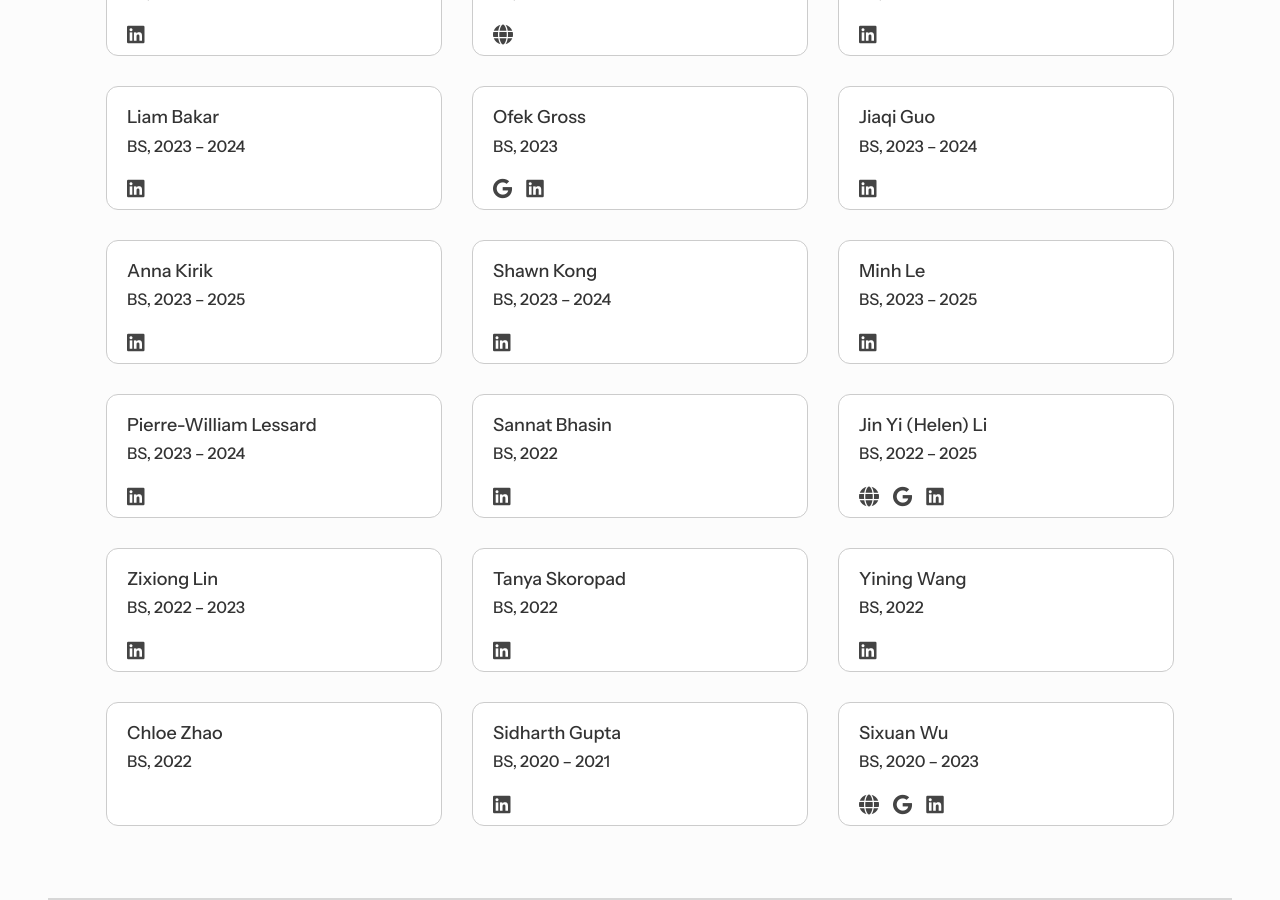
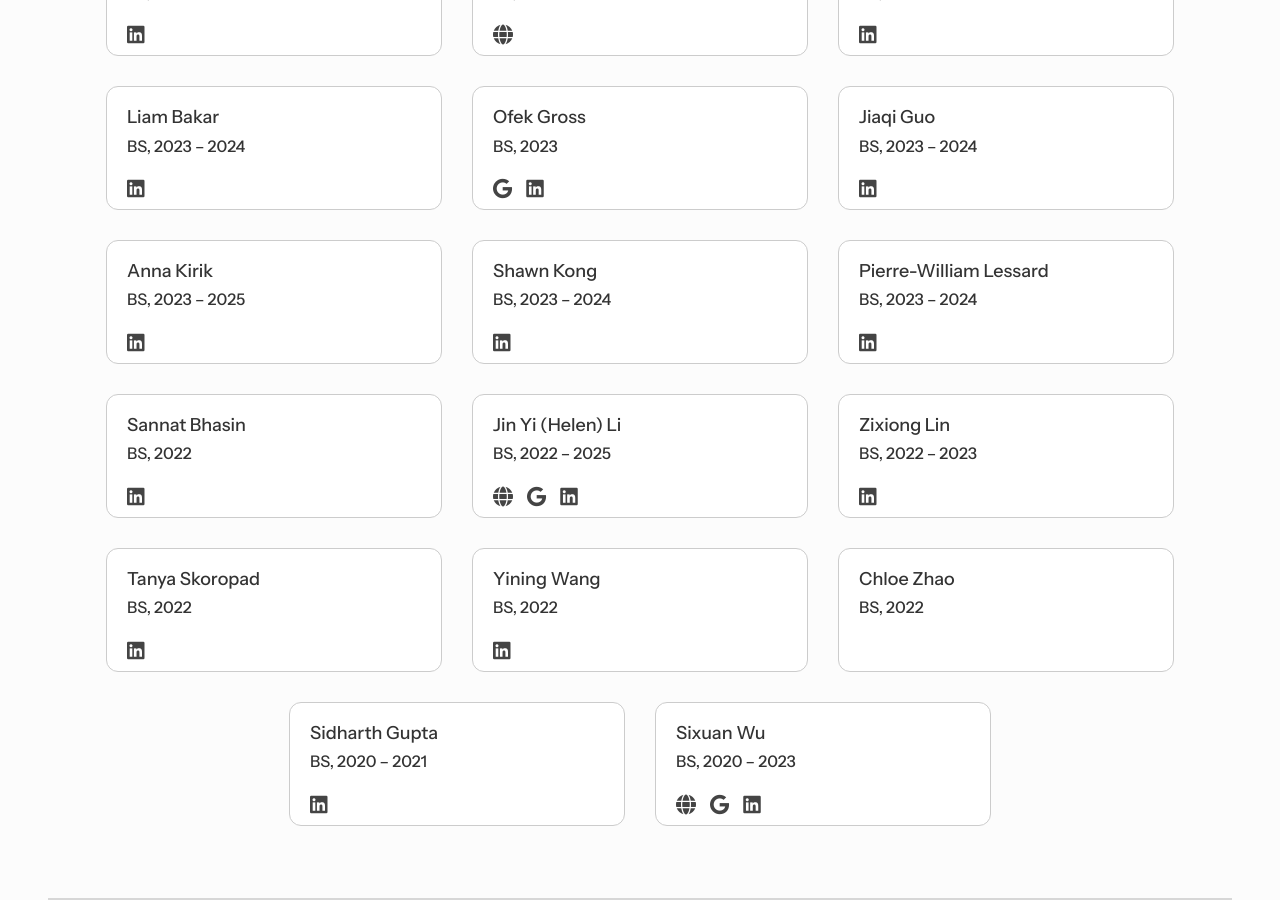
Before and after one commit to chai-toronto/chai-toronto.github.io, a Jekyll site: the page built from alumni/index.html, in a window 1280 px wide and 900 px high, scrolled down 1289 px. Built offline with Jekyll 4.4.1, drawn with Linux system fonts in a browser that asks for light colours; some of the changed lines change nothing that is shown.

Commit message:
updating members and shrinking images

```diff
--- a/_data/members.yml
+++ b/_data/members.yml
@@ -166,6 +166,15 @@
   image: /images/members/larry_kieu.jpg
   linkedin: dqieu
   startyear: 2025
+  active: true
+
+- id: minh_le
+  name: Minh Le
+  affiliation: CS
+  degree: BS
+  image: /images/members/minh_le.png
+  linkedin: nm-le
+  startyear: 2023
   active: true
 
 - id: tanaya_sharma
@@ -458,16 +467,6 @@
   endyear: 2024
   active: false
 
-- id: minh_le
-  name: Minh Le
-  affiliation: CS
-  degree: BS
-  image: /images/members/minh_le.png
-  linkedin: nm-le
-  startyear: 2023
-  endyear: 2025
-  active: false
-
 - id: pierre_lessard
   name: Pierre-William Lessard
   affiliation: CS
```
